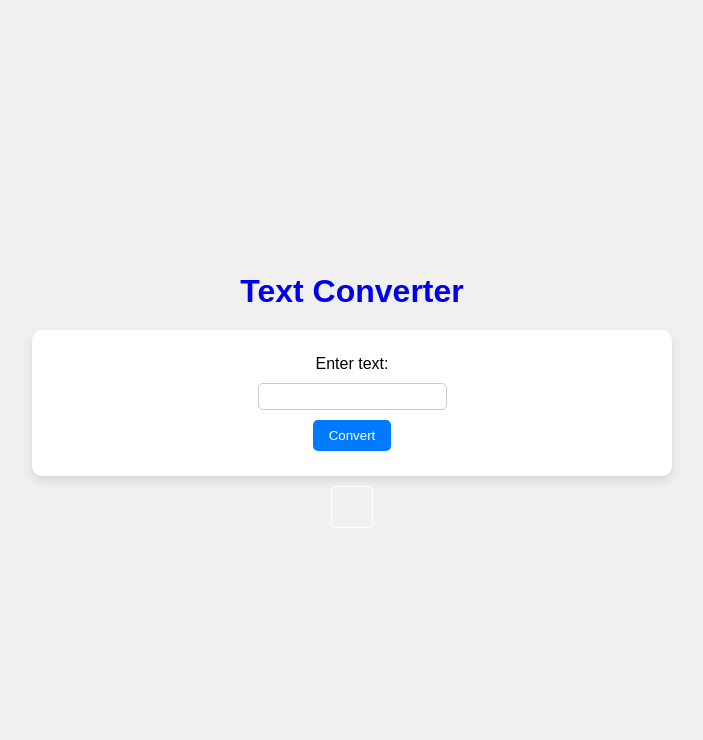
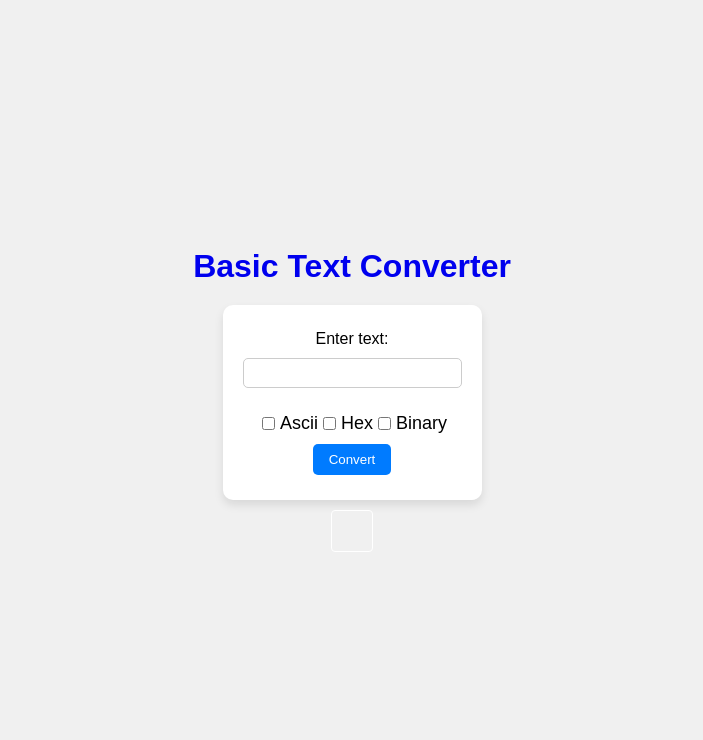
Before and after one commit to lagostechboy/textconversion, a PHP site: page / in a window 1280 px wide. Shown: the top 740 px of the page, without its empty margins (288-991 px from the left). Run offline with PHP 8.4, Linux system fonts and the light colour scheme.

Commit message:
did some fixing and added conversion option

```diff
--- a/converter.php
+++ b/converter.php
@@ -45,11 +45,5 @@ if ($_SERVER['REQUEST_METHOD'] === 'POST' && !empty($_POST["text"])) {
         }
         return ($Inputs);
     }
-
-    //calling the functions
-    $ascii = convertToAscii($textInput);
-    $hex = convertToHex($textInput);
-    $binary = convertToBinary($textInput);
-    $Input = inputTxt($text);
 }
 ?>
--- a/index.php
+++ b/index.php
@@ -4,42 +4,74 @@
     <title>Basic Text Converter - Convert to Binary, Hex, Ascii</title>
     <meta name="viewport" content="width=device-width, initial-scale=1.0">
     <link rel="stylesheet" href="styles.css">
-
 </head>
 <body>
     <div class="container">
-            <h1><a href="/textconversion/index.php">Text Converter</a></h1>
+        <h1><a href="/textconversion/textconversion/index.php">Basic Text Converter</a></h1>
         <form action="index.php" method="post">
             <label for="text">Enter text:</label>
-                <input type="text" name="text" id="text" required>
+            <input type="text" name="text" id="text" rows="4" cols="50" required>
+            <div class="conversion-options">
+                <div class="option">
+                    <input type="checkbox" name="convertToAscii" value="ascii" id="checkboxAscii">
+                    <label for="checkboxAscii">Ascii</label>
+                </div>
+                <div class="option">
+                    <input type="checkbox" name="convertToHex" value="hex" id="checkboxHex">
+                    <label for="checkboxHex">Hex</label>
+                </div>
+                <div class="option">
+                    <input type="checkbox" name="convertToBinary" value="binary" id="checkboxBinary">
+                    <label for="checkboxBinary">Binary</label>
+                </div>
+            </div>
             <button type="submit">Convert</button>
         </form>
 
         <div class="conversion-results">
             <!-- display of result -->
             <?php
-                //checks if file exist
+            // Check if form is submitted and text is not empty
             if ($_SERVER['REQUEST_METHOD'] === 'POST' && !empty($_POST["text"])) {
-                    $textInput = $_POST["text"];
+                $text = $_POST["text"];
 
                     //include the conversion logic
                     require_once 'converter.php';
 
-                    //display the Input
-                    echo "<h2>Input:</h2>";
+                    //calling the functions
+                    $ascii = convertToAscii($text);
+                    $hex = convertToHex($text);
+                    $binary = convertToBinary($text);
+                    $Input = $text;
+
+                    if (isset($_POST["convertToAscii"]) || isset($_POST["convertToHex"]) || isset($_POST["convertToBinary"])) {
+
+                        if (!empty($_POST["text"])) {
+                            echo "<h3>Input :</h3>";
                             echo "<p>{$Input}</p>";
+                        }
 
-                    //Now, display the results :)
+                        //display the results :)
                         echo "<h2>Conversion Results:</h2>";
 
+                        if (isset($_POST["convertToAscii"])) {
                             echo "<h3>ASCII :</h3>";
                             echo "<p>{$ascii}</p>";
+                        }
 
+                        if (isset($_POST["convertToHex"])) {
                             echo "<h3>Hex :</h3>";
                             echo "<p>{$hex}</p>";
+                        }
 
+                        if (isset($_POST["convertToBinary"])) {
                             echo "<h3>Binary :</h3>";
                             echo "<p>{$binary}</p>";
+                        }
+                    }else {
+                        echo "Please select at least one conversion option.";
+                    }
+
                 }
                 ?>
             </div>
--- a/styles.css
+++ b/styles.css
@@ -1,3 +1,12 @@
+/*
+App Name: Basic Text Converter
+Theme URI: https://www.github.com/abiodunadeniji/textconversion
+Description: This a basic text converter. can convert text to ASCII, HEX, and BINARY.
+Author: Abiodun Adeniji
+Author URI: https://www.linkedin.com/in/abiodun-adeniji/
+Version: 1.0.1
+*/
+
 body {
     margin: 0;
     padding: 0;
@@ -10,8 +19,34 @@ body {
     flex-direction: column;
     align-items: center;
     justify-content: center;
-    min-height: 100vh; /* Ensures the container fills the viewport height */
+    min-height: 100vh;
 }
+
+input[type="text"] {
+    width: 100%;
+    padding: 10px;
+    font-size: 16px;
+    border: 1px solid #ccc;
+    border-radius: 5px;
+  }
+
+  .conversion-options {
+    display: flex;
+    justify-content: space-between;
+    align-items: center;
+    margin-top: 15px;
+  }
+
+  .option {
+    display: flex;
+    align-items: center;
+    font-size: 18px;
+  }
+
+  .option input[type="checkbox"] {
+    margin-right: 5px;
+    margin-left: 5px;
+  }
 
 h1 {
     margin: 20px 0;
@@ -30,7 +65,7 @@ form {
     padding: 20px;
     border-radius: 10px;
     box-shadow: 0 5px 10px rgba(0, 0, 0, 0.1);
-    width: 70%;
+    width: auto;
     max-width: 600px;
     margin: 0 auto;
 }
@@ -45,6 +80,7 @@ input[type="text"] {
     padding: 5px;
     border: 1px solid #ccc;
     border-radius: 5px;
+    width: auto;
 }
 
 button {
```
Lines whose indentation alone changed are shown as unchanged.
